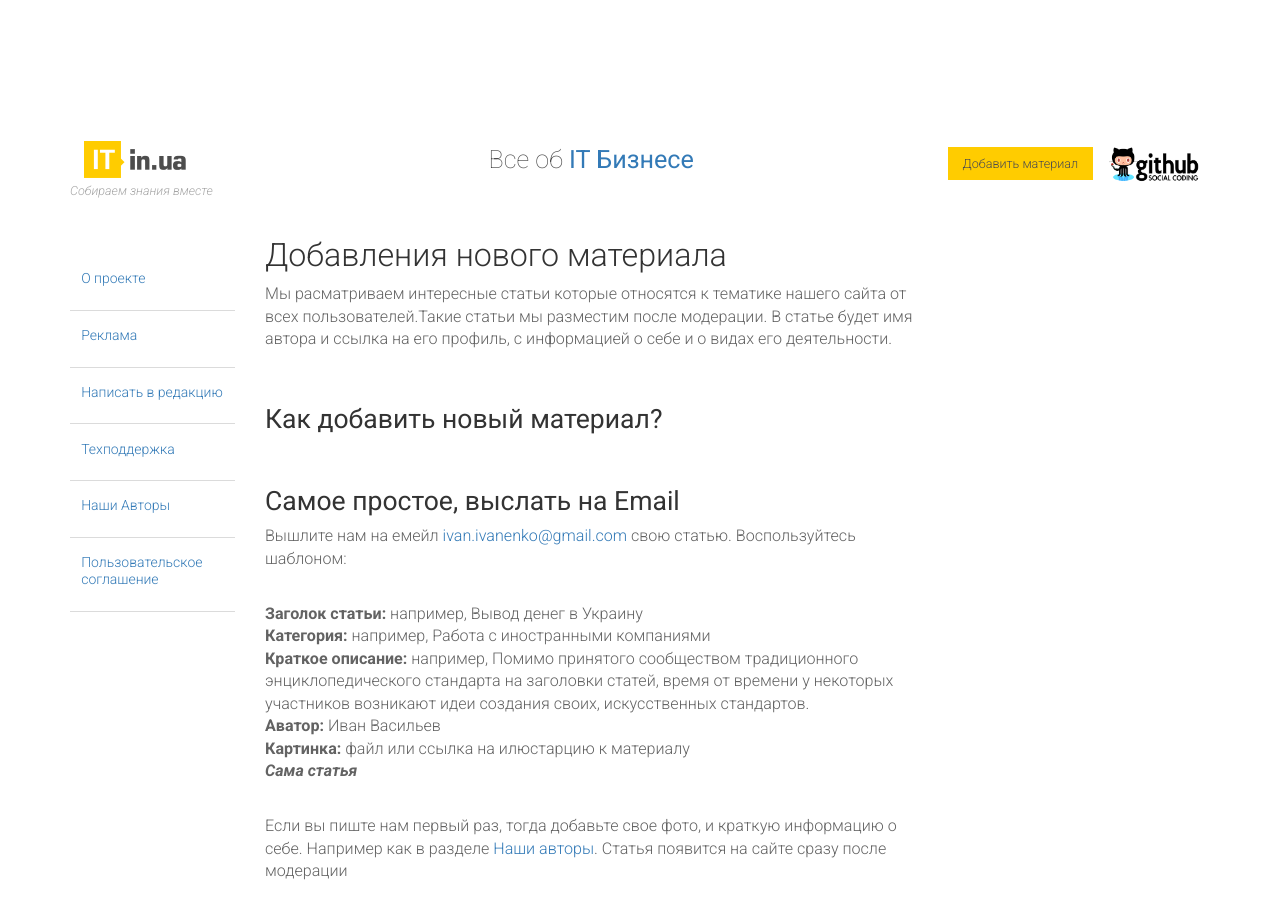
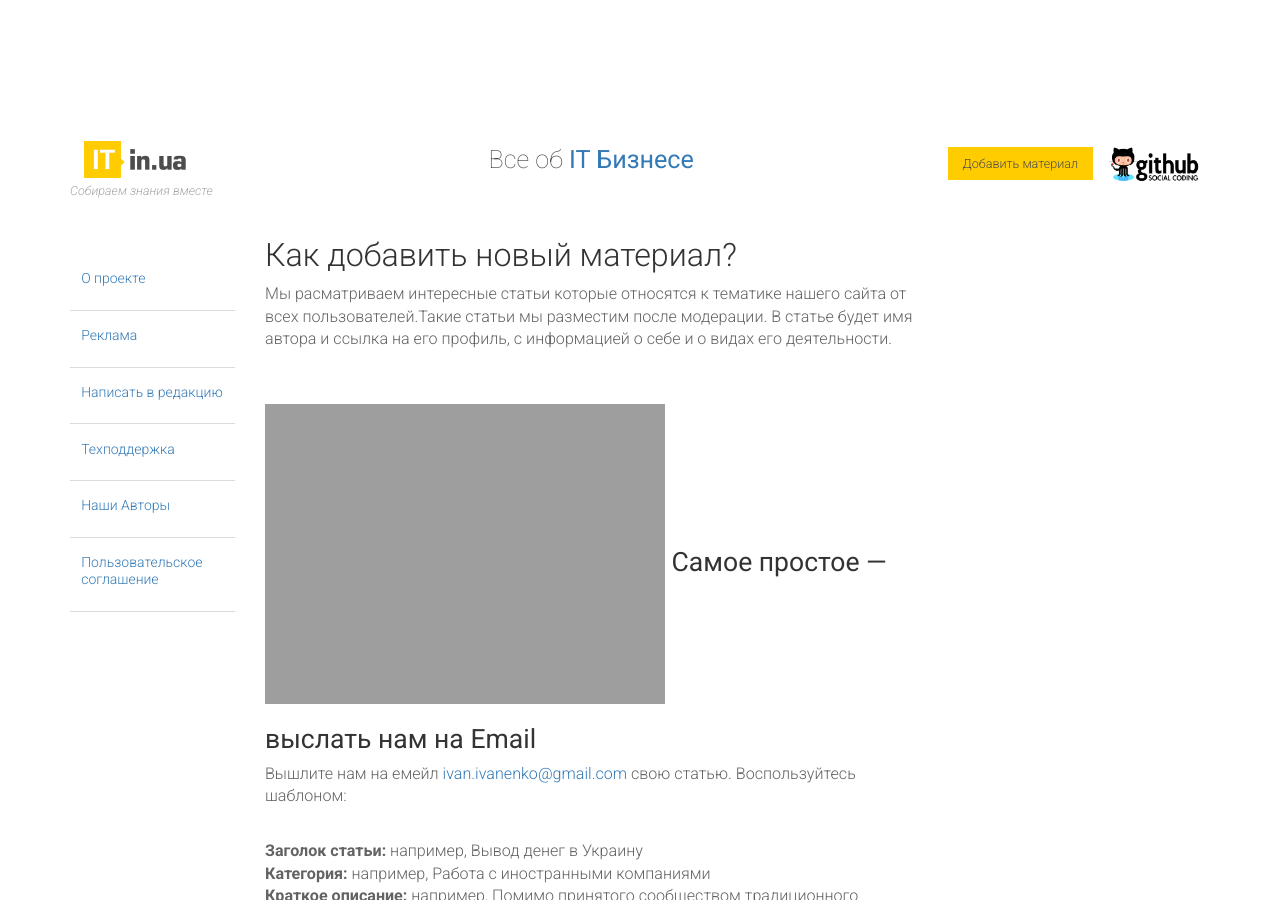
Before and after one commit to itinua/itinua.github.io, a Jekyll site: the page built from content/add-material.md, in a window 1280 px wide and 900 px high. Built offline with Jekyll 4.4.1, drawn with Linux system fonts in a browser that asks for light colours; Markdown is read by kramdown in place of the engine named in the settings.

Commit message:
Update add-material.md

```diff
--- a/content/add-material.md
+++ b/content/add-material.md
@@ -2,13 +2,12 @@
 layout: main
 title: Добавление нового материла на сайт ITIN.ua
 ---
-# Добавления нового материала
+# Как добавить новый материал?
 Мы расматриваем интересные статьи которые относятся к тематике нашего сайта от всех пользователей.Такие статьи мы разместим после модерации.
 В статье будет имя автора и ссылка на его профиль, с информацией о себе и о видах его деятельности.
 
-## Как добавить новый материал?
 
-## Самое простое, выслать на Email
+## ![Send us an email](http://itin.com.ua/images/send_email.svg) Самое простое — выслать нам на Email
 Вышлите нам на емейл [{{site.admin_email}}](mailto:{{site.admin_email}}) свою статью.
 Воспользуйтесь шаблоном:
 
@@ -31,9 +30,9 @@ __*Сама статья*__
 Основан на системе контроля версий [Git](https://ru.wikipedia.org/wiki/Git)
 
 Вот успешные примеры совмесной работы с текстами:
-[Команда математиков за полгода написала 600-страничную книгу, используя GitHub](http://habrahabr.ru/post/184716/)
-[Гражданский кодекс Франции теперь на Github](http://geektimes.ru/post/248196/)
-[Исландия: каждая кухарка может написать Конституцию](http://ttolk.ru/?p=14243)
+* [Команда математиков за полгода написала 600-страничную книгу, используя GitHub](http://habrahabr.ru/post/184716/)
+* [Гражданский кодекс Франции теперь на Github](http://geektimes.ru/post/248196/)
+* [Исландия: каждая кухарка может написать Конституцию](http://ttolk.ru/?p=14243)
 
 ## Работа с GitHub
 * Прочитайте первые разделы книги [Введение в Git](https://git-scm.com/book/ru/v1)
```
